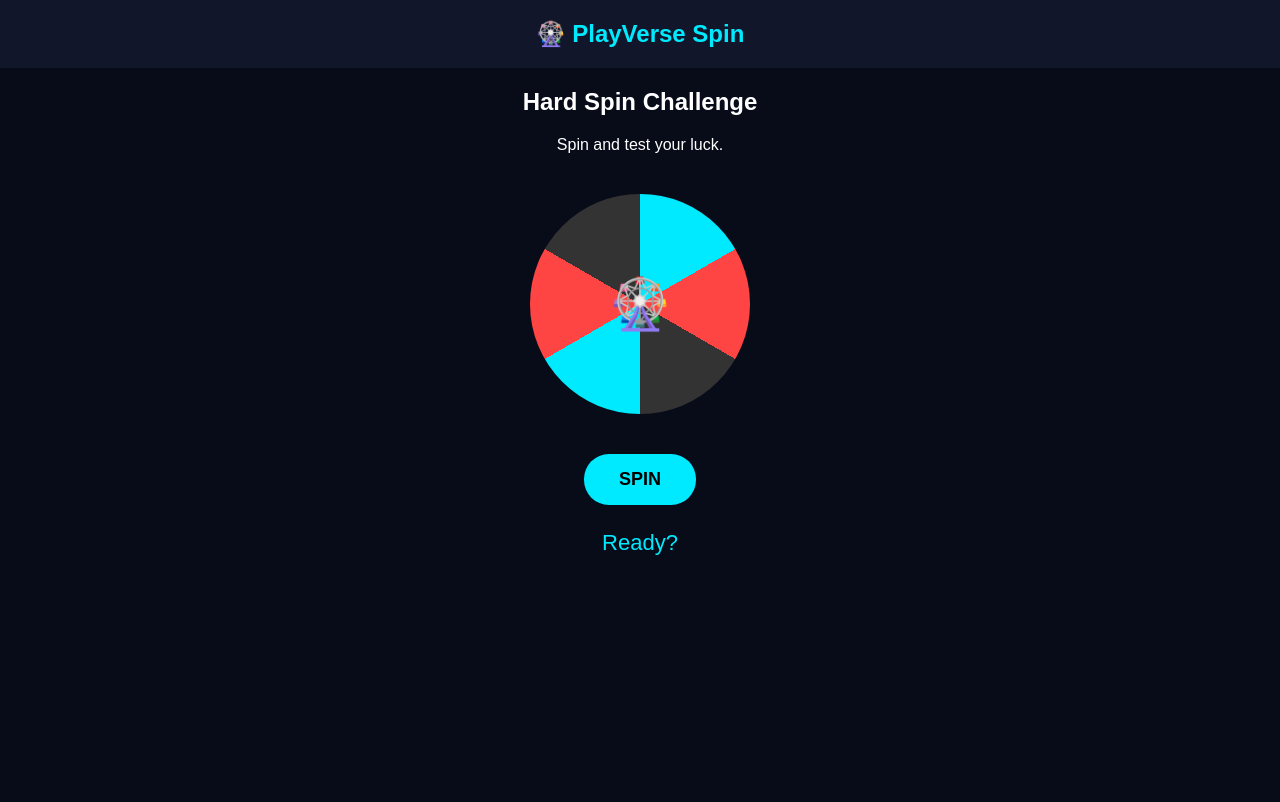
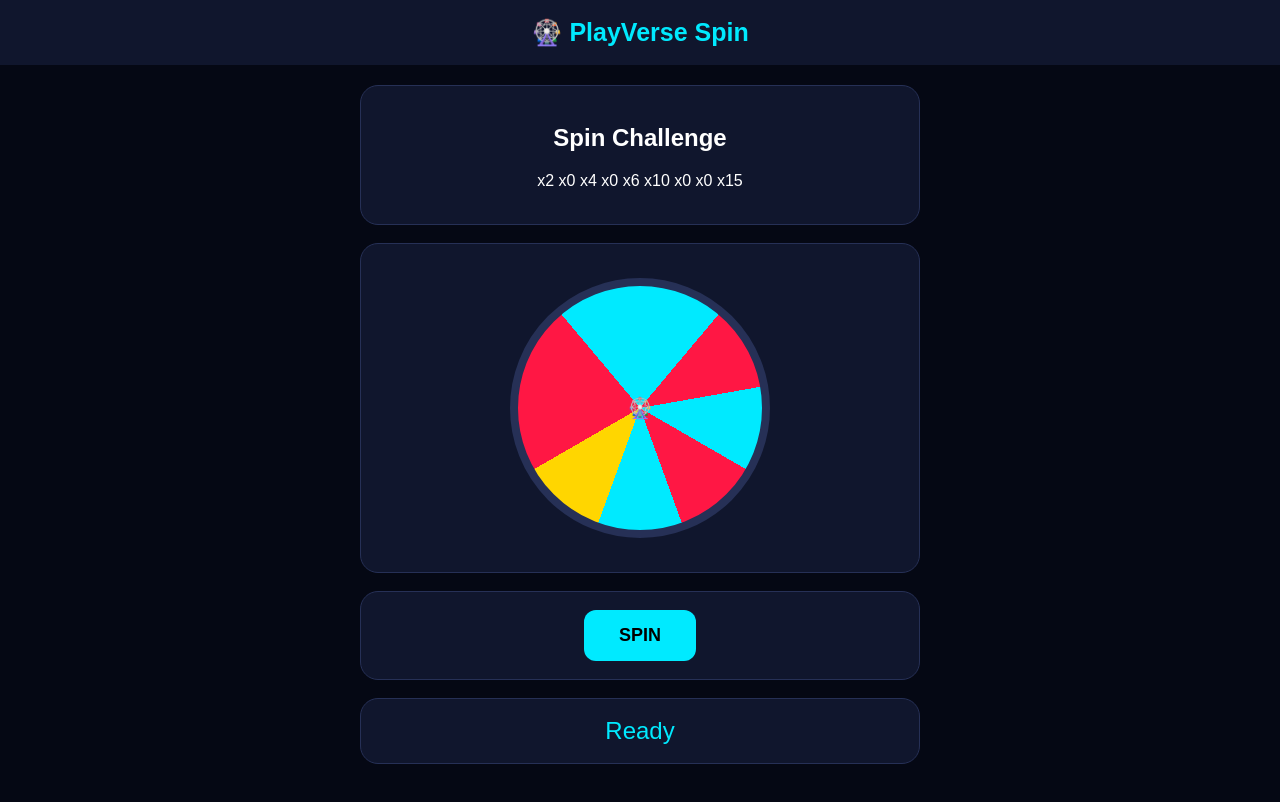
Before and after one commit to playverse-games/playverse-games, a plain HTML site: page spin.html in a window 1280 px wide. Drawn offline with Linux system fonts and the light colour scheme.

Commit message:
Update spin.html

```diff
--- a/spin.html
+++ b/spin.html
@@ -1,6 +1,7 @@
 <!DOCTYPE html>
 <html lang="en">
 <head>
+
 <meta charset="UTF-8">
 <meta name="viewport" content="width=device-width, initial-scale=1.0">
 
@@ -8,96 +9,198 @@
 
 <style>
 
+*{
+box-sizing:border-box;
+font-family:Arial,sans-serif;
+}
+
 body{
 margin:0;
-font-family:Arial,sans-serif;
-background:#080b18;
+background:#050814;
 color:white;
 text-align:center;
 }
 
+
 header{
-background:#11162b;
-padding:20px;
+background:#10162d;
+padding:18px;
 color:#00eaff;
-font-size:24px;
+font-size:25px;
 font-weight:bold;
 }
 
+
+.game{
+max-width:600px;
+margin:auto;
+padding:20px;
+}
+
+
+.panel{
+background:#10162d;
+border:1px solid #263056;
+border-radius:18px;
+padding:18px;
+margin-bottom:18px;
+}
+
+
+.wheelBox{
+display:flex;
+justify-content:center;
+align-items:center;
+height:330px;
+}
+
+
 .wheel{
-width:220px;
-height:220px;
+
+width:260px;
+height:260px;
 border-radius:50%;
+
 background:conic-gradient(
-#00eaff 0deg 60deg,
-#ff4444 60deg 120deg,
-#333 120deg 180deg,
-#00eaff 180deg 240deg,
-#ff4444 240deg 300deg,
-#333 300deg 360deg
+#00eaff 0deg 40deg,
+#ff1744 40deg 80deg,
+#00eaff 80deg 120deg,
+#ff1744 120deg 160deg,
+#00eaff 160deg 200deg,
+#ffd600 200deg 240deg,
+#ff1744 240deg 280deg,
+#ff1744 280deg 320deg,
+#00eaff 320deg 360deg
 );
-margin:40px auto;
+
+border:8px solid #263056;
+
+transition:4s;
+
+position:relative;
+
+}
+
+
+.labels{
+
+position:absolute;
+width:100%;
+height:100%;
 display:flex;
 align-items:center;
 justify-content:center;
-font-size:50px;
-transition:2s;
+font-size:20px;
+font-weight:bold;
+
 }
 
+
 button{
+
 background:#00eaff;
-border:none;
+border:0;
 padding:15px 35px;
-border-radius:25px;
+border-radius:12px;
 font-size:18px;
 font-weight:bold;
 }
 
+
 .result{
-margin-top:25px;
-font-size:22px;
+
+font-size:24px;
 color:#00eaff;
+
 }
 
 </style>
 
 </head>
 
+
 <body>
+
 
 <header>
 🎡 PlayVerse Spin
 </header>
 
 
-<h2>Hard Spin Challenge</h2>
-
-<p>Spin and test your luck.</p>
+<div class="game">
 
 
+<div class="panel">
+
+<h2>Spin Challenge</h2>
+
+<p>
+x2 x0 x4 x0 x6 x10 x0 x0 x15
+</p>
+
+</div>
+
+
+
+<div class="panel wheelBox">
+
 <div class="wheel" id="wheel">
+
+<div class="labels">
 🎡
 </div>
 
+</div>
+
+</div>
+
+
+
+<div class="panel">
 
 <button onclick="spin()">
 SPIN
 </button>
 
+</div>
 
-<div class="result" id="result">
-Ready?
+
+
+<div class="panel result" id="result">
+Ready
 </div>
+
+
+</div>
+
+
 
 
 <script>
 
+
 let spinning=false;
+
+
+let rewards=[
+"x2",
+"x0",
+"x4",
+"x0",
+"x6",
+"x10",
+"x0",
+"x0",
+"x15"
+];
+
 
 
 function spin(){
 
+
 if(spinning)return;
+
 
 spinning=true;
 
@@ -105,28 +208,43 @@ spinning=true;
 let wheel=document.getElementById("wheel");
 
 
-let rotate=Math.floor(Math.random()*3600)+720;
+let index=Math.floor(Math.random()*rewards.length);
+
+
+let section=360/rewards.length;
+
+
+let rotate=
+(360*5)+
+(index*section)+
+(section/2);
+
 
 
 wheel.style.transform=
 "rotate("+rotate+"deg)";
 
 
+
 setTimeout(()=>{
 
 
-let result=Math.random();
+let reward=rewards[index];
 
 
-if(result>0.65){
+if(reward==="x0"){
+
 
 document.getElementById("result").innerHTML=
-"🏆 You Win!";
+"❌ You got x0 - Lose";
+
 
 }else{
 
+
 document.getElementById("result").innerHTML=
-"❌ You Lose.";
+"🏆 You got "+reward;
+
 
 }
 
@@ -134,10 +252,11 @@ document.getElementById("result").innerHTML=
 spinning=false;
 
 
-},2000);
+},4000);
 
 
 }
+
 
 </script>
 
```
